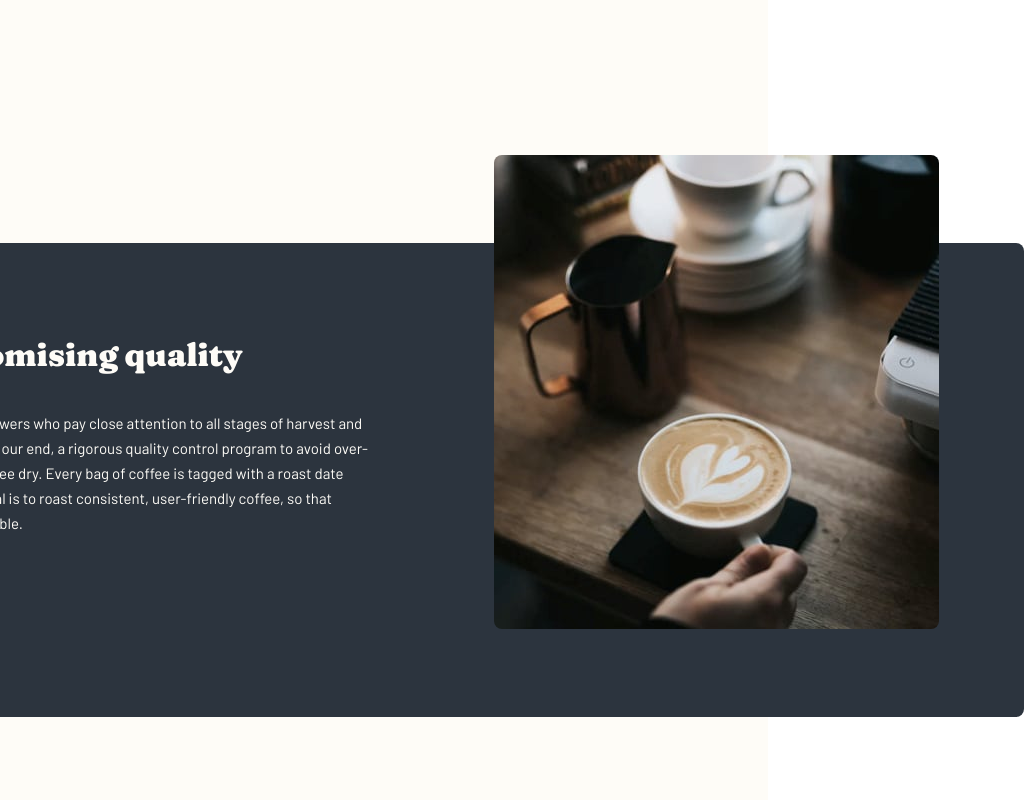
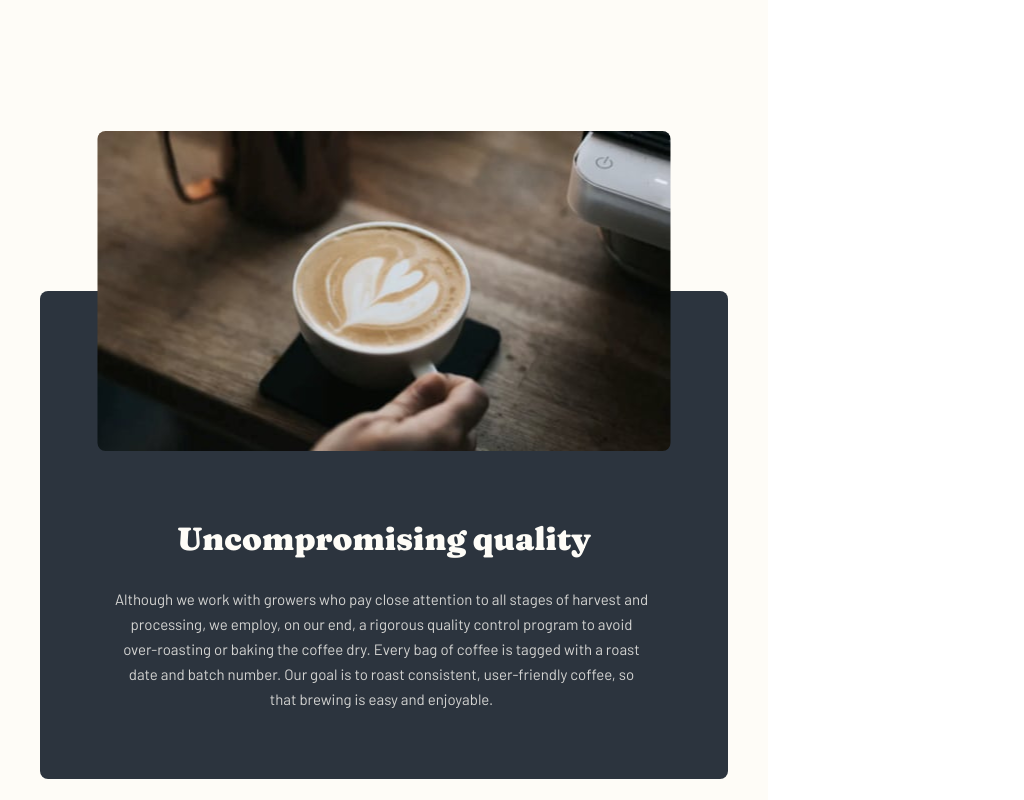
Before and after one commit to danielopq/Coffeeroasters, a React (Vite) app: page /aboutus in a window 768 px wide. Shown: the part 1140-1940 px from the top of the page, 1024 px wide, since content can reach past the window. Built offline with nearby package versions, Linux system fonts and the light colour scheme.

Commit message:
AboutUsQuality.tsx - tablet version done

```diff
--- a/src/components/aboutUs/aboutUsQuality/AboutUsQuality.tsx
+++ b/src/components/aboutUs/aboutUsQuality/AboutUsQuality.tsx
@@ -4,7 +4,7 @@ import './aboutUsQuality.css';
  * Component that renders the "Quality" section in the "About Us" page.
  * @returns {JSX.Element} - The "Quality" section of the "About Us" page.
  */
-const AboutUsQuality = () => {
+const AboutUsQuality:React.FC = () => {
     return (
         <div id="aboutUsQuality">
             <div id="qualityPic"></div>
--- a/src/components/aboutUs/aboutUsQuality/aboutUsQuality.css
+++ b/src/components/aboutUs/aboutUsQuality/aboutUsQuality.css
@@ -1,4 +1,4 @@
-#aboutUsQuality{
+#aboutUsQuality {
     width: 1280px;
     height: 562px;
     margin-top: 168px;
@@ -9,7 +9,7 @@
     color: var(--lightCream);
 }
 
-#qualityPic{
+#qualityPic {
     width: 445px;
     height: 474px;
     border-radius: 8px;
@@ -18,7 +18,7 @@
     background: url('./img/desktop-quality.jpg') center/445px;
 }
 
-#qualityInfo{
+#qualityInfo {
     width: inherit;
     height: 474px;
     border-radius: 8px;
@@ -27,7 +27,39 @@
     background-color: var(--darkGrey);
 }
 
-#aboutUsQuality p{
+#aboutUsQuality p {
     width: 540px;
     margin-top: 32px;
+    opacity: 0.8;
 }
+
+/*############################## TABLET VERSION ##############################*/
+
+@media (min-width: 768px) and (max-width: 1024px) {
+    #aboutUsQuality {
+        width: 688px;
+        height: 488px;
+        margin-top: 304px;
+        text-align: center;
+    }
+
+    #qualityPic {
+        width: 573px;
+        height: 320px;
+        margin-top: -160px;
+        left: 50%;
+        transform: translate(-50%, 0%);
+        background: url('./img/tablet-image-quality.jpg') center/573px;
+    }
+
+    #qualityInfo {
+        height: 488px;
+        margin-top: 0px;
+        padding: 224px 74px 0px 74px;
+    }
+
+    #aboutUsQuality p {
+        width: 535px;
+        margin-top: 24px;
+    }
+}
```
